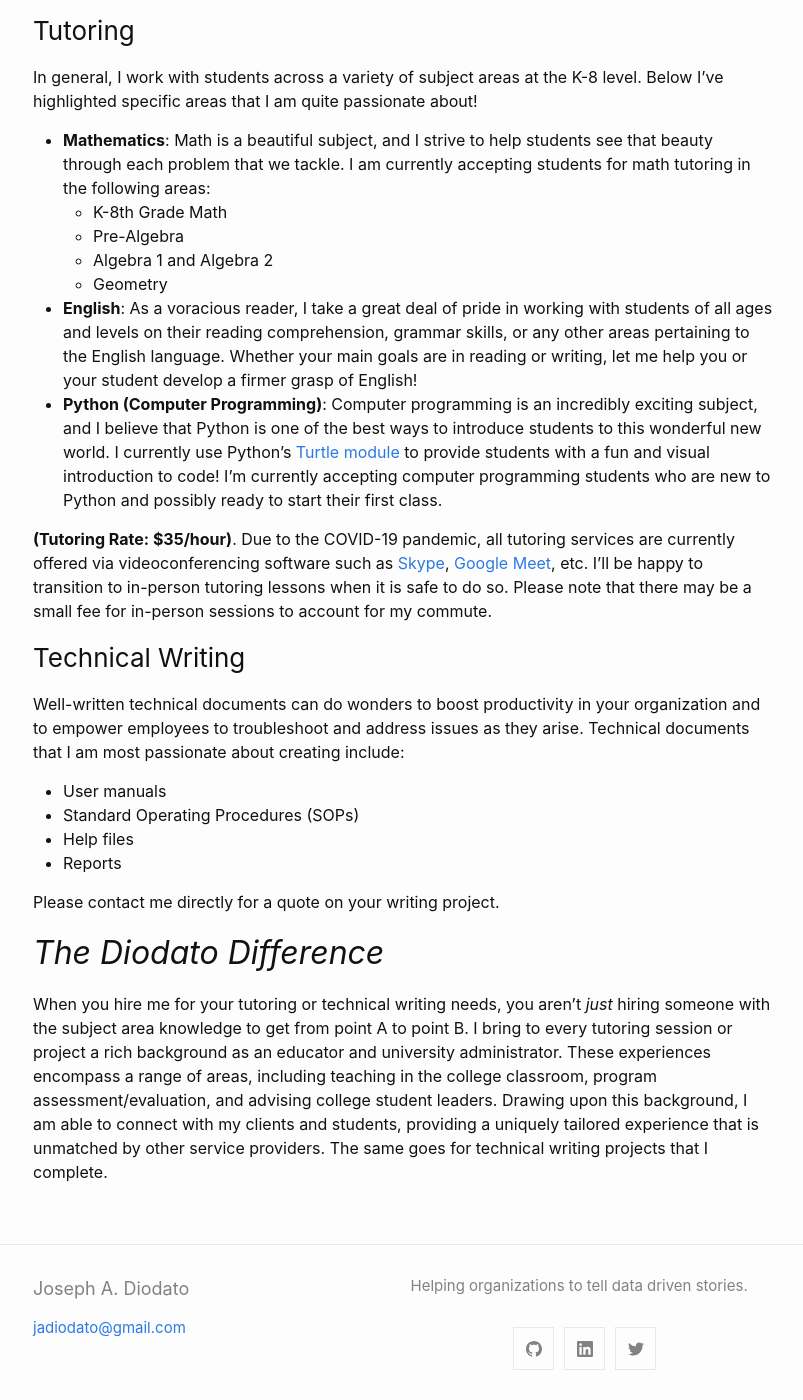
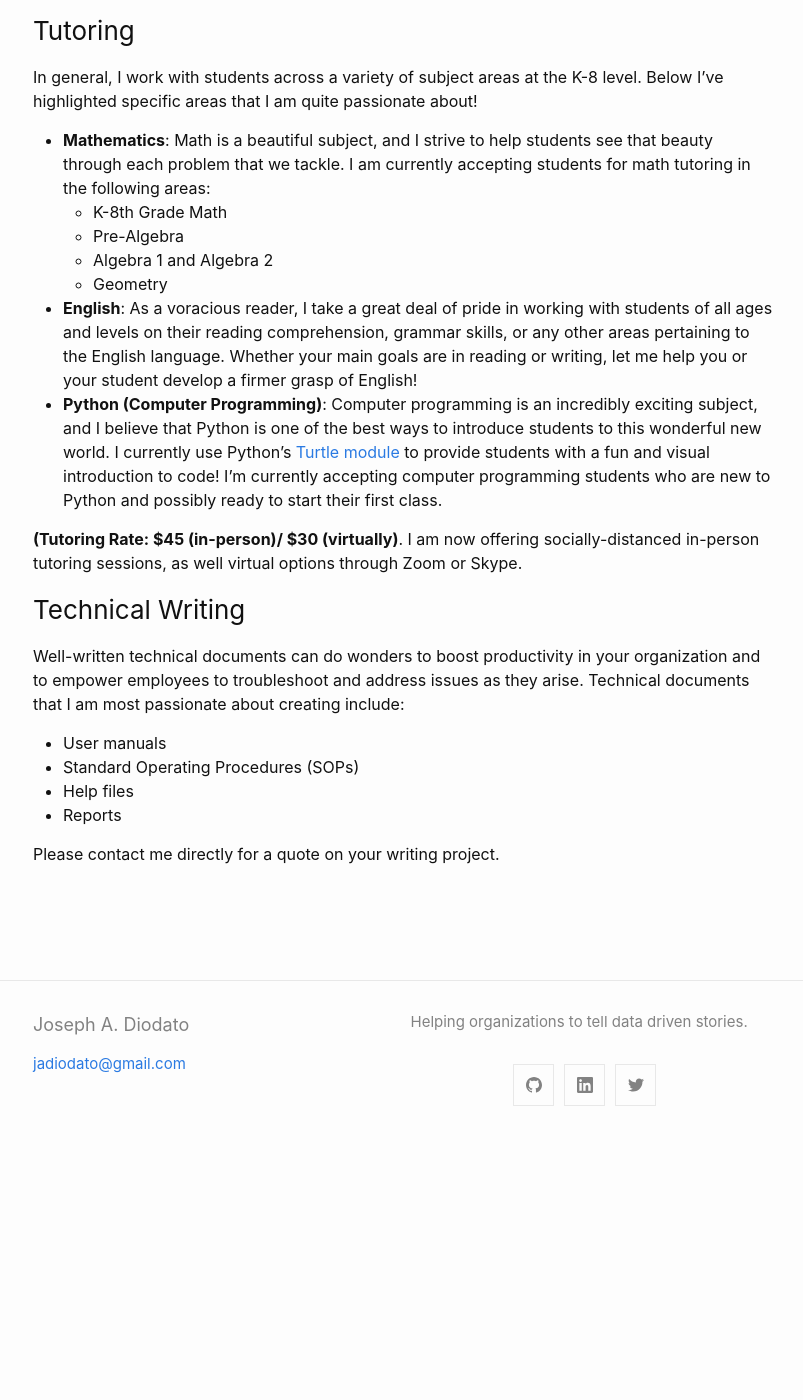
Before and after one commit to jdiodato/jdiodato.github.io, a Jekyll site: the page built from services.md, in a window 1280 px wide and 1400 px high, scrolled down 264 px. Shown: the whole window, without its empty margins (237-1040 px from the left). Built offline with Jekyll 4.4.1, drawn with Linux system fonts in a browser that asks for light colours; after the commit the page ends 1346 px from its top, so only the background shows below that.

Commit message:
Update services.md
Updated tutoring section.

```diff
--- a/services.md
+++ b/services.md
@@ -16,7 +16,7 @@ In general, I work with students across a variety of subject areas at the K-8 le
 - **English**: As a voracious reader, I take a great deal of pride in working with students of all ages and levels on their reading comprehension, grammar skills, or any other areas pertaining to the English language. Whether your main goals are in reading or writing, let me help you or your student develop a firmer grasp of English!
 - **Python (Computer Programming)**: Computer programming is an incredibly exciting subject, and I believe that Python is one of the best ways to introduce students to this wonderful new world. I currently use Python's [Turtle module](https://docs.python.org/3.3/library/turtle.html?highlight=turtle) to provide students with a fun and visual introduction to code! I'm currently accepting computer programming students who are new to Python and possibly ready to start their first class.
 
-**(Tutoring Rate: $35/hour)**. Due to the COVID-19 pandemic, all tutoring services are currently offered via videoconferencing software such as [Skype](https://www.skype.com/en/), [Google Meet](https://meet.google.com/), etc. I'll be happy to transition to in-person tutoring lessons when it is safe to do so. Please note that there may be a small fee for in-person sessions to account for my commute.
+**(Tutoring Rate: $45 (in-person)/ $30 (virtually)**. I am now offering socially-distanced in-person tutoring sessions, as well virtual options through Zoom or Skype.
 
 ### Technical Writing
 Well-written technical documents can do wonders to boost productivity in your organization and to empower employees to troubleshoot and address issues as they arise. Technical documents that I am most passionate about creating include:
@@ -26,6 +26,3 @@ Well-written technical documents can do wonders to boost productivity in your or
 - Reports
 
 Please contact me directly for a quote on your writing project.
-
-## *The Diodato Difference*
-When you hire me for your tutoring or technical writing needs, you aren't *just* hiring someone with the subject area knowledge to get from point A to point B. I bring to every tutoring session or project a rich background as an educator and university administrator. These experiences encompass a range of areas, including teaching in the college classroom, program assessment/evaluation, and advising college student leaders. Drawing upon this background, I am able to connect with my clients and students, providing a uniquely tailored experience that is unmatched by other service providers. The same goes for technical writing projects that I complete.
```
